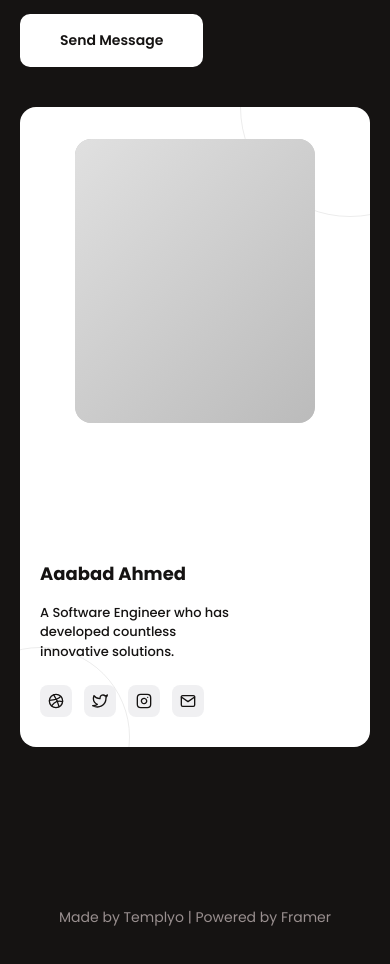
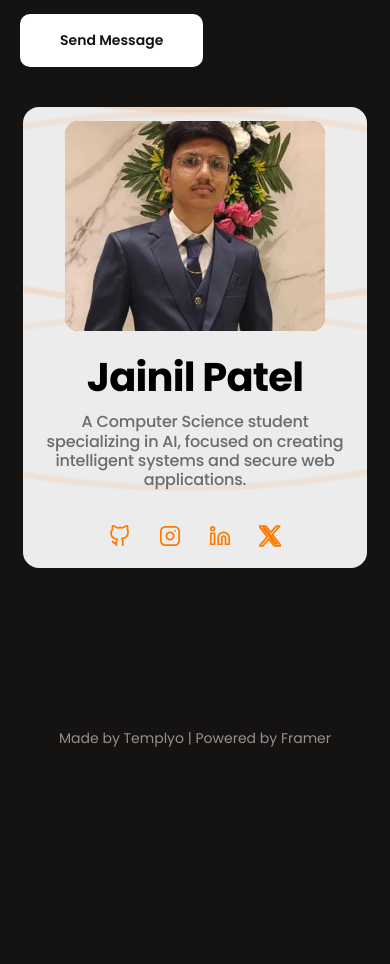
Before and after one commit to Jainilpatel15/Jainil-s-portfolio, a React (Vite) app: page /blog in a window 390 px wide. Shown: the part 1987-2951 px from the top of the page. After the commit the page ends 2816 px from the top, so only its background shows below. Built offline with nearby package versions, Linux system fonts and the light colour scheme.

Commit message:
profile section work completed

```diff
--- a/src/components/StickyProfile.css
+++ b/src/components/StickyProfile.css
@@ -1,47 +1,51 @@
 .sticky-profile {
-  width: 344px;
-  height: 640px;
-  background: var(--white);
-  border-radius: 16px;
+  --accent: #ff7a00;
+  --ink: #000000;
+  --white: #ffffff;
+  --muted: #6a6b6e;
+  --card-bg: #ececed;
+  --card-width: 344px;
+  --card-height: 640px;
+  --image-width: 240px;
+  --image-height: 284px;
+  width: var(--card-width);
+  min-width: min(var(--card-width), 100%);
+  max-width: 100%;
+  height: var(--card-height);
+  background:
+    radial-gradient(175% 52% at 50% -30%, transparent 57%, rgba(255, 122, 0, 0.18) 58%, rgba(255, 122, 0, 0.18) 59.5%, transparent 60.5%),
+    radial-gradient(185% 56% at 52% 8%, transparent 61%, rgba(255, 122, 0, 0.14) 62%, rgba(255, 122, 0, 0.14) 63.4%, transparent 64.2%),
+    radial-gradient(195% 62% at 48% 42%, transparent 64%, rgba(255, 122, 0, 0.1) 65%, rgba(255, 122, 0, 0.1) 66.2%, transparent 67%),
+    radial-gradient(190% 58% at 50% 84%, transparent 66%, rgba(255, 122, 0, 0.08) 67%, rgba(255, 122, 0, 0.08) 68.3%, transparent 69.2%),
+    var(--card-bg);
+  border-radius: 18px;
   overflow: hidden;
   position: relative;
   display: flex;
   flex-direction: column;
-  padding: 30px 20px;
-  color: var(--black);
+  align-items: center;
+  padding: 22px 18px 22px;
+  color: var(--ink);
+  font-family: 'Poppins', sans-serif;
+  opacity: 1;
+  visibility: visible;
+  transition: transform 0.22s ease, box-shadow 0.22s ease, opacity 0.22s ease;
 }
 
-.profile-deco {
-  position: absolute;
-  pointer-events: none;
-  border: 1px solid rgba(0, 0, 0, 0.08);
-  border-radius: 50%;
-}
-
-.profile-deco--top {
-  width: 220px;
-  height: 220px;
-  top: -110px;
-  right: -90px;
-}
-
-.profile-deco--bottom {
-  width: 180px;
-  height: 180px;
-  bottom: -80px;
-  left: -70px;
+.sticky-profile:hover {
+  transform: translateY(-2px);
+  box-shadow: 0 14px 24px rgba(0, 0, 0, 0.16);
 }
 
 .profile-image-wrap {
-  width: 240px;
-  height: 284px;
+  width: var(--image-width);
+  height: var(--image-height);
   border-radius: 16px;
-  position: absolute;
-  top: 32px;
-  left: 50%;
-  transform: translateX(-50%);
+  position: relative;
+  margin-top: 2px;
   overflow: hidden;
-  background: #ccc;
+  background: radial-gradient(circle at 24% 16%, #ff8c23 0%, #ff7a00 32%, #db4200 100%);
+  z-index: 2;
 }
 
 .profile-image {
@@ -55,68 +59,200 @@
   width: 100%;
   height: 100%;
   border-radius: 16px;
-  background: linear-gradient(135deg, #e0e0e0, #bbb);
+  position: relative;
+  background: radial-gradient(circle at 25% 16%, #ff902d 0%, #ff7a00 34%, #db4200 100%);
 }
 
-.profile-bio {
+.profile-image-placeholder::before {
+  content: '';
   position: absolute;
-  bottom: 30px;
-  left: 20px;
-  right: 20px;
+  width: 39%;
+  height: 39%;
+  border-radius: 50%;
+  background: #06080b;
+  top: 24%;
+  left: 31%;
+  box-shadow: 0 0 12px rgba(0, 0, 0, 0.2);
+}
+
+.profile-image-placeholder::after {
+  content: '';
+  position: absolute;
+  width: 132%;
+  height: 78%;
+  left: -16%;
+  bottom: -23%;
+  background: #06080b;
+  border-radius: 52% 48% 0 0 / 72% 72% 0 0;
+}
+
+.profile-name {
+  width: 100%;
+  height: 40px;
+  margin-top: 0;
+  display: flex;
+  align-items: center;
+  justify-content: center;
+  font-weight: 700;
+  font-size: 44px;
+  line-height: 40px;
+  letter-spacing: -0.02em;
+  color: var(--ink);
+  text-align: center;
+  white-space: nowrap;
+  z-index: 2;
+}
+
+.profile-body {
+  margin-top: 42px;
+  width: 100%;
+  min-height: 0;
+  flex: 1 1 auto;
   display: flex;
   flex-direction: column;
+  align-items: center;
+  justify-content: space-between;
+  z-index: 2;
+}
+
+.profile-copy {
+  width: 100%;
+  min-height: 0;
+  flex: 1 1 auto;
+  display: flex;
+  flex-direction: column;
+  align-items: center;
+  justify-content: flex-start;
+  gap: 10px;
+}
+
+.profile-desc {
+  width: 100%;
+  max-width: none;
+  align-self: stretch;
+  height: 100%;
+  margin-top: 14px;
+  display: flex;
+  align-items: center;
+  justify-content: center;
+  font-weight: 500;
+  font-size: 16px;
+  line-height: 1.2;
+  letter-spacing: -0.01em;
+  text-align: center;
+  color: var(--muted);
+}
+
+.social-icons {
+  width: 100%;
+  height: 36px;
+  display: flex;
+  align-items: center;
+  justify-content: center;
   gap: 16px;
 }
 
-.profile-name {
-  font-weight: 700;
-  font-size: 18px;
-  color: var(--black);
-}
-
-.profile-desc {
-  font-weight: 500;
-  font-size: 13px;
-  color: var(--black);
-  line-height: 1.5;
-  max-width: 200px;
-}
-
-.social-icons {
-  display: flex;
-  gap: 12px;
-  margin-top: 8px;
-}
-
 .social-icon {
-  width: 32px;
-  height: 32px;
-  border-radius: 8px;
-  background: var(--soft-gray);
+  width: 36px;
+  height: 36px;
   display: flex;
   align-items: center;
   justify-content: center;
-  color: var(--black);
-  transition: background 0.2s;
+  color: var(--accent);
+  transition: transform 0.2s ease;
 }
 
 .social-icon:hover {
-  background: rgba(0, 0, 0, 0.1);
+  transform: translateY(-2px);
 }
 
 .social-icon svg {
-  width: 16px;
-  height: 16px;
+  width: 22px;
+  height: 22px;
   stroke: currentColor;
   fill: none;
-  stroke-width: 2;
+  stroke-width: 1.9;
   stroke-linecap: round;
   stroke-linejoin: round;
 }
 
-@media (max-width: 900px) {
+@media (max-width: 1100px) and (min-width: 700px) {
   .sticky-profile {
+    --card-width: 781px;
+    --card-height: 540px;
+    --image-width: 240px;
+    --image-height: 284px;
+    border-radius: 16px;
+    padding: 18px 22px;
+  }
+
+  .profile-image-wrap {
+    margin-top: 0;
+  }
+
+  .profile-name {
+    margin-top: 0;
+  }
+
+  .profile-body {
+    margin-top: 16px;
+  }
+
+  .profile-copy {
     width: 100%;
-    max-width: 480px;
+    height: 115px;
+    flex: 0 0 115px;
   }
+
+  .social-icons {
+    height: 36px;
+  }
+
 }
+
+@media (max-width: 699px) {
+  .sticky-profile {
+    --card-width: 344px;
+    --card-height: 461px;
+    --image-height: 210px;
+    width: min(var(--card-width), 100%);
+    min-width: 0;
+    border-radius: 16px;
+    padding: 14px 16px 14px;
+  }
+
+  .profile-image-wrap {
+    width: 100%;
+    max-width: 260px;
+    height: var(--image-height);
+    margin-top: 0;
+    border-radius: 14px;
+  }
+
+  .profile-name {
+    margin-top: 12px;
+    font-size: 40px;
+    line-height: 40px;
+  }
+
+  .profile-body {
+    margin-top: 14px;
+  }
+
+  .profile-copy {
+    width: 100%;
+    height: 167px;
+    flex: 0 0 167px;
+  }
+
+  .profile-desc {
+    height: 59px;
+    font-size: 16px;
+  }
+
+  .social-icons {
+    height: 36px;
+    gap: 14px;
+  }
+
+}
--- a/src/components/StickyProfile.jsx
+++ b/src/components/StickyProfile.jsx
@@ -1,26 +1,21 @@
 import React from 'react';
 import './StickyProfile.css';
 import { profile } from '../data/cms';
+import profilePhoto from '../assets/profile-photo.png';
 
 const socialLinks = [
   {
-    href: profile.social.dribbble,
+    name: 'GitHub',
+    href: profile.social.github,
     icon: (
       <svg viewBox="0 0 24 24" fill="none" stroke="currentColor" strokeWidth="2" strokeLinecap="round" strokeLinejoin="round">
-        <circle cx="12" cy="12" r="10" />
-        <path d="M8.56 2.75c4.37 6.03 6.02 9.42 8.03 17.72m2.54-15.38c-3.72 4.35-8.94 5.66-16.88 5.85m19.5 1.9c-3.5-.93-6.63-.82-8.94 0-2.58.92-5.01 2.86-7.44 6.32" />
+        <path d="M15 22v-4a4.8 4.8 0 0 0-1-3.2c3.3-.4 6.8-1.6 6.8-7A5.44 5.44 0 0 0 20 4.77 5.07 5.07 0 0 0 19.91 1S18.73.65 15 3.13a13.38 13.38 0 0 0-6 0C5.27.65 4.09 1 4.09 1A5.07 5.07 0 0 0 4 4.77a5.44 5.44 0 0 0-1.8 3.78c0 5.42 3.5 6.6 6.8 7A4.8 4.8 0 0 0 8 18v4" />
+        <path d="M8 20c-3 1-3-1.5-4-2" />
       </svg>
     ),
   },
   {
-    href: profile.social.twitter,
-    icon: (
-      <svg viewBox="0 0 24 24" fill="none" stroke="currentColor" strokeWidth="2" strokeLinecap="round" strokeLinejoin="round">
-        <path d="M23 3a10.9 10.9 0 0 1-3.14 1.53 4.48 4.48 0 0 0-7.86 3v1A10.66 10.66 0 0 1 3 4s-4 9 5 13a11.64 11.64 0 0 1-7 2c9 5 20 0 20-11.5a4.5 4.5 0 0 0-.08-.83A7.72 7.72 0 0 0 23 3z" />
-      </svg>
-    ),
-  },
-  {
+    name: 'Instagram',
     href: profile.social.instagram,
     icon: (
       <svg viewBox="0 0 24 24" fill="none" stroke="currentColor" strokeWidth="2" strokeLinecap="round" strokeLinejoin="round">
@@ -31,11 +26,22 @@ const socialLinks = [
     ),
   },
   {
-    href: profile.social.email,
+    name: 'LinkedIn',
+    href: profile.social.linkedin,
     icon: (
       <svg viewBox="0 0 24 24" fill="none" stroke="currentColor" strokeWidth="2" strokeLinecap="round" strokeLinejoin="round">
-        <path d="M4 4h16c1.1 0 2 .9 2 2v12c0 1.1-.9 2-2 2H4c-1.1 0-2-.9-2-2V6c0-1.1.9-2 2-2z" />
-        <polyline points="22,6 12,13 2,6" />
+        <path d="M16 8a6 6 0 0 1 6 6v7h-4v-7a2 2 0 0 0-2-2 2 2 0 0 0-2 2v7h-4v-7a6 6 0 0 1 6-6z" />
+        <rect x="2" y="9" width="4" height="12" />
+        <circle cx="4" cy="4" r="2" />
+      </svg>
+    ),
+  },
+  {
+    name: 'Twitter',
+    href: profile.social.x,
+    icon: (
+      <svg viewBox="0 0 24 24" fill="currentColor" aria-hidden="true">
+        <path d="M18.901 1.153h3.68l-8.04 9.19L24 22.847h-7.406l-5.8-7.585-6.64 7.585H.473l8.6-9.83L0 1.154h7.594l5.243 6.932L18.901 1.153zm-1.29 19.496h2.04L6.486 3.24H4.298z" />
       </svg>
     ),
   },
@@ -44,29 +50,27 @@ const socialLinks = [
 export default function StickyProfile({ image }) {
   return (
     <div className="sticky-profile">
-      <div className="profile-deco profile-deco--top" />
-
       <div className="profile-image-wrap">
-        {image ? (
-          <img src={image} alt="Profile" className="profile-image" />
+        {image || profilePhoto ? (
+          <img src={image || profilePhoto} alt="Profile" className="profile-image" />
         ) : (
           <div className="profile-image-placeholder" aria-label="Profile image placeholder" />
         )}
       </div>
 
-      <div className="profile-bio">
-        <p className="profile-name">{profile.name}</p>
-        <p className="profile-desc">{profile.bio}</p>
+      <div className="profile-body">
+        <div className="profile-copy">
+          <h2 className="profile-name">{profile.name}</h2>
+          <p className="profile-desc">{profile.bio}</p>
+        </div>
         <div className="social-icons">
-          {socialLinks.map(({ href, icon }, i) => (
-            <a key={i} href={href} target="_blank" rel="noreferrer" className="social-icon">
+          {socialLinks.map(({ name, href, icon }) => (
+            <a key={name} href={href} target="_blank" rel="noreferrer" aria-label={name} className="social-icon">
               {icon}
             </a>
           ))}
         </div>
       </div>
-
-      <div className="profile-deco profile-deco--bottom" />
     </div>
   );
 }
--- a/src/data/cms.js
+++ b/src/data/cms.js
@@ -1,7 +1,7 @@
 export const profile = {
-  name: 'Aaabad Ahmed',
-  title: 'SOFTWARE ENGINEER',
-  bio: 'A Software Engineer who has developed countless innovative solutions.',
+  name: 'Jainil Patel',
+  title: 'AIML ENGINEER',
+  bio: 'A Computer Science student specializing in AI, focused on creating intelligent systems and secure web applications.',
   description:
     'Passionate about creating intuitive and engaging user experiences. Specialize in transforming ideas into beautifully crafted products.',
   stats: [
@@ -10,10 +10,10 @@ export const profile = {
     { num: '+20', label: 'WORLDWIDE CLIENTS' },
   ],
   social: {
-    dribbble: 'https://dribbble.com/',
-    twitter: 'https://twitter.com/',
+    github: 'https://github.com/',
     instagram: 'https://www.instagram.com/',
-    email: 'mailto:your@email.com',
+    linkedin: 'https://www.linkedin.com/',
+    x: 'https://x.com/',
   },
 };
 
```
Also changed, not shown: src/assets/profile-photo.png (added).
